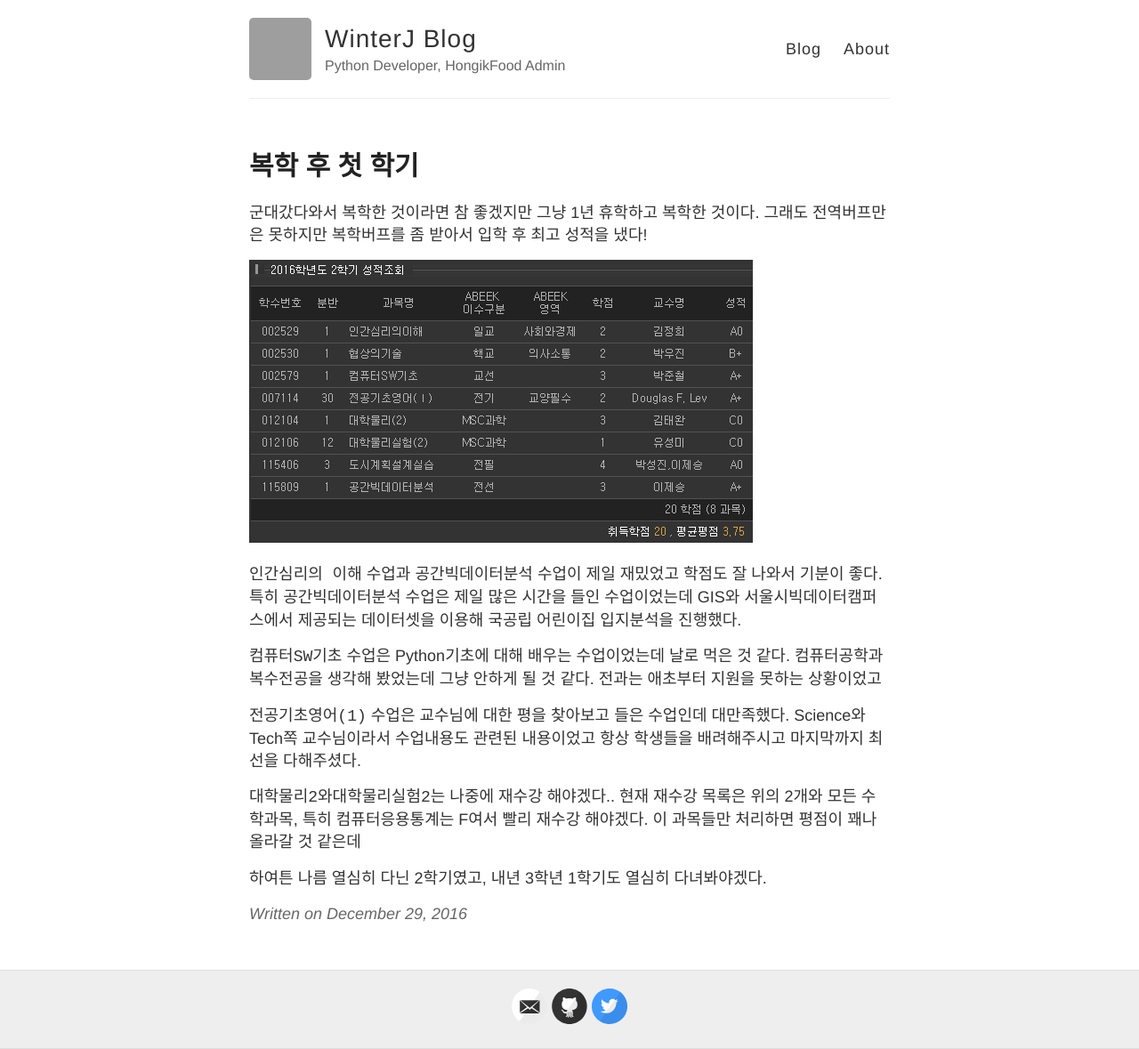
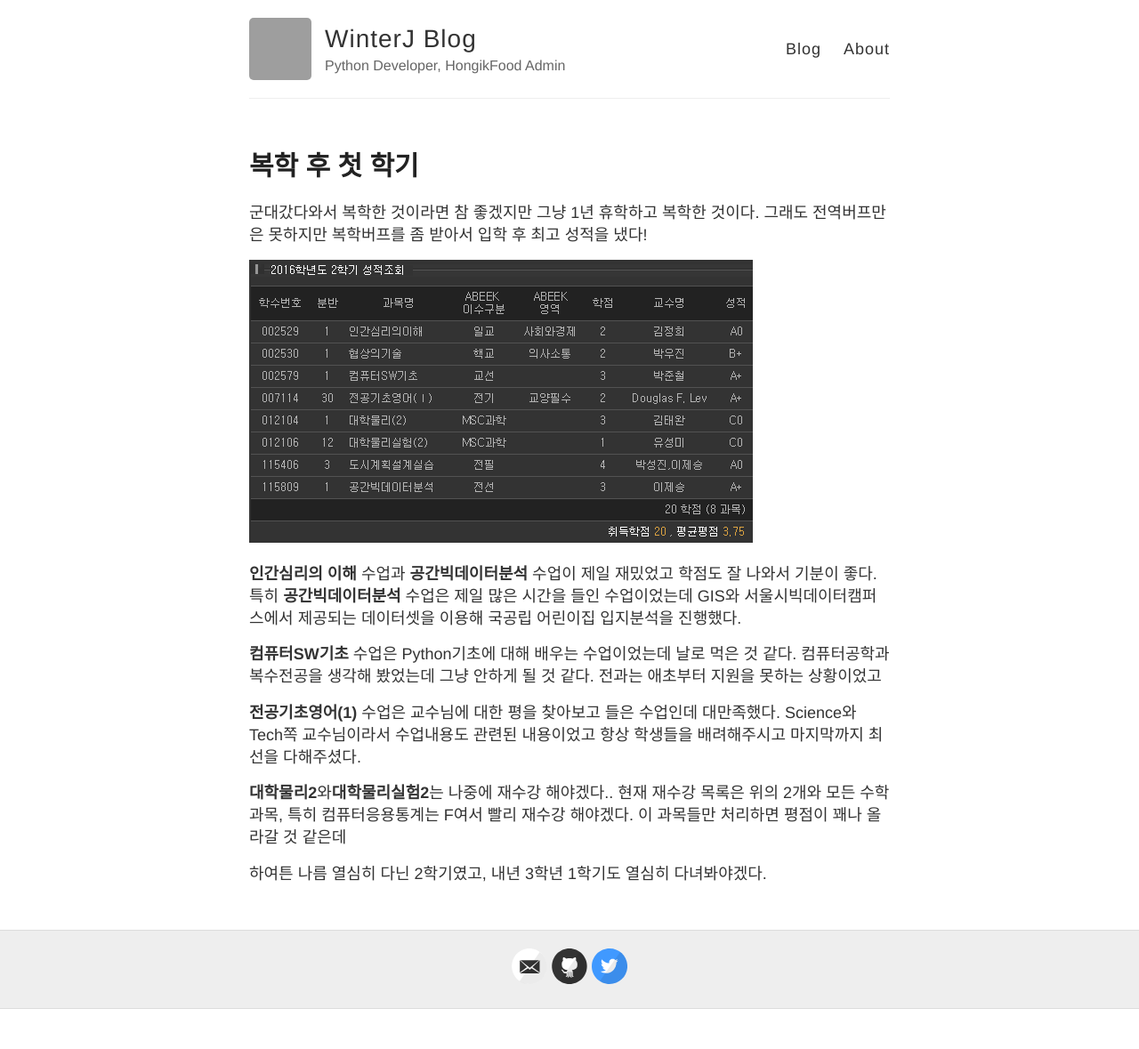
Before and after one commit to winterjung/JungWinter.github.io, a Jekyll site: the page built from _posts/2016-12-29-Grade-of-2016-2.md, in a window 1280 px wide. Shown: the whole page at 89% size. Built offline with Jekyll 4.4.1, drawn with Linux system fonts in a browser that asks for light colours; comment, search, counter and statistics services are not loaded; after the commit the page ends 1134 px from its top, so only the background shows below that; grey boxes are pictures that could not be loaded.

Commit message:
Style 수정

```diff
--- a/_layouts/post.html
+++ b/_layouts/post.html
@@ -5,13 +5,12 @@ layout: default
 <article class="post">
   <h1>{{ page.title }}</h1>
 
+  <div class="date">
+  </div>
+
   <div class="entry">
     {{ content }}
   </div>
 
-  <div class="date">
-    Written on {{ page.date | date: "%B %e, %Y" }}
-  </div>
-
   {% include disqus.html %}
 </article>
--- a/_posts/2016-12-29-Grade-of-2016-2.md
+++ b/_posts/2016-12-29-Grade-of-2016-2.md
@@ -9,17 +9,17 @@ tag: 첫 글, 학점
 
 ![올해 2학기 학점]({{ site.baseurl }}/images/2016-2.png)
 
-`인간심리의 이해` 수업과 `공간빅데이터분석` 수업이 제일 재밌었고 학점도 잘 나와서 기분이 좋다.
-특히 `공간빅데이터분석` 수업은 제일 많은 시간을 들인 수업이었는데 GIS와 서울시빅데이터캠퍼스에서 제공되는 데이터셋을 이용해 국공립 어린이집 입지분석을 진행했다.
+**인간심리의 이해** 수업과 **공간빅데이터분석** 수업이 제일 재밌었고 학점도 잘 나와서 기분이 좋다.
+특히 **공간빅데이터분석** 수업은 제일 많은 시간을 들인 수업이었는데 GIS와 서울시빅데이터캠퍼스에서 제공되는 데이터셋을 이용해 국공립 어린이집 입지분석을 진행했다.
 
-`컴퓨터SW기초` 수업은 Python기초에 대해 배우는 수업이었는데 날로 먹은 것 같다.
+**컴퓨터SW기초** 수업은 Python기초에 대해 배우는 수업이었는데 날로 먹은 것 같다.
 컴퓨터공학과 복수전공을 생각해 봤었는데 그냥 안하게 될 것 같다.
 전과는 애초부터 지원을 못하는 상황이었고
 
-`전공기초영어(1)` 수업은 교수님에 대한 평을 찾아보고 들은 수업인데 대만족했다.
+**전공기초영어(1)** 수업은 교수님에 대한 평을 찾아보고 들은 수업인데 대만족했다.
 Science와 Tech쪽 교수님이라서 수업내용도 관련된 내용이었고 항상 학생들을 배려해주시고 마지막까지 최선을 다해주셨다.
 
-`대학물리2`와`대학물리실험2`는 나중에 재수강 해야겠다..
+**대학물리2**와**대학물리실험2**는 나중에 재수강 해야겠다..
 현재 재수강 목록은 위의 2개와 모든 수학과목, 특히 컴퓨터응용통계는 F여서 빨리 재수강 해야겠다.
 이 과목들만 처리하면 평점이 꽤나 올라갈 것 같은데
 
```
